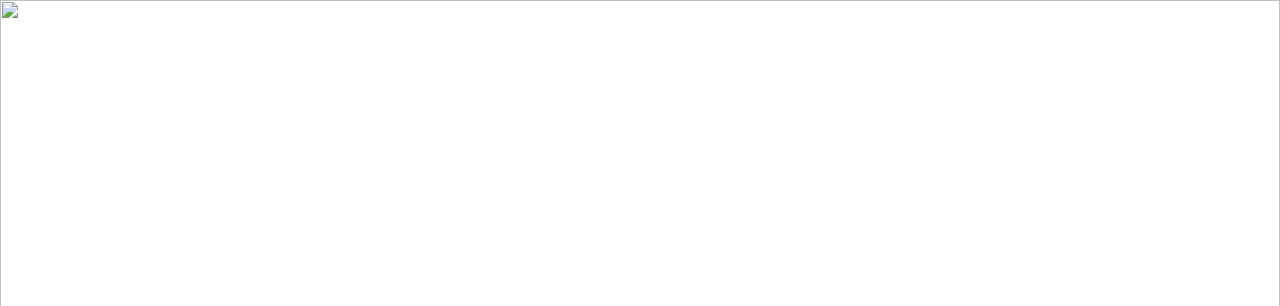
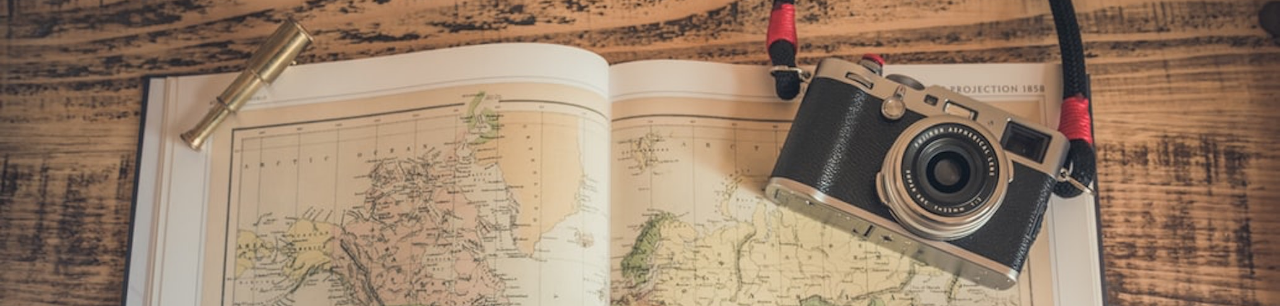
Before and after one commit to kkkumakk/news_site, a plain HTML site: page index.html in a window 1280 px wide. Shown: the top 306 px of the page. Drawn offline with nearby package versions, Linux system fonts and the light colour scheme.

Commit message:
トップ画像の相対パスの修正
トップ画像の相対パスが間違っていた為、変更しました

```diff
--- a/index.html
+++ b/index.html
@@ -10,7 +10,7 @@
 
     <div id="app">
 
-      <img src="img/image_top7.jpeg" srcset="image_top7_2x.jpeg" class="bg-hero">
+      <img src="img/image_top7.jpeg" srcset="img/image_top7_2x.jpeg" class="bg-hero">
       <div class="top-wrap">
         <h1 class="top-title">WORLD WIDE NEWS</h1>
         <div class="next-page">
```
Also changed, not shown: 1 other file.
